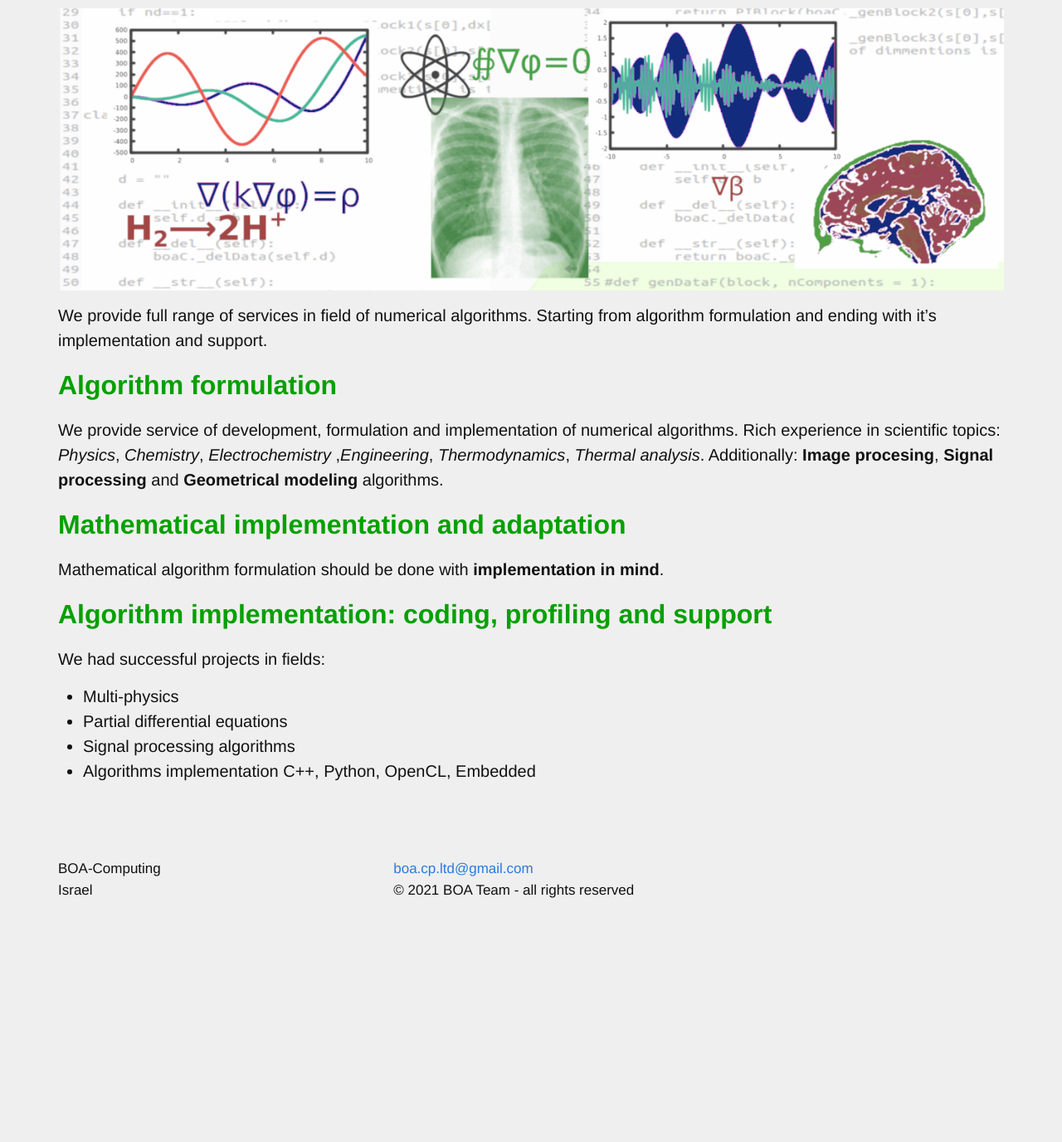
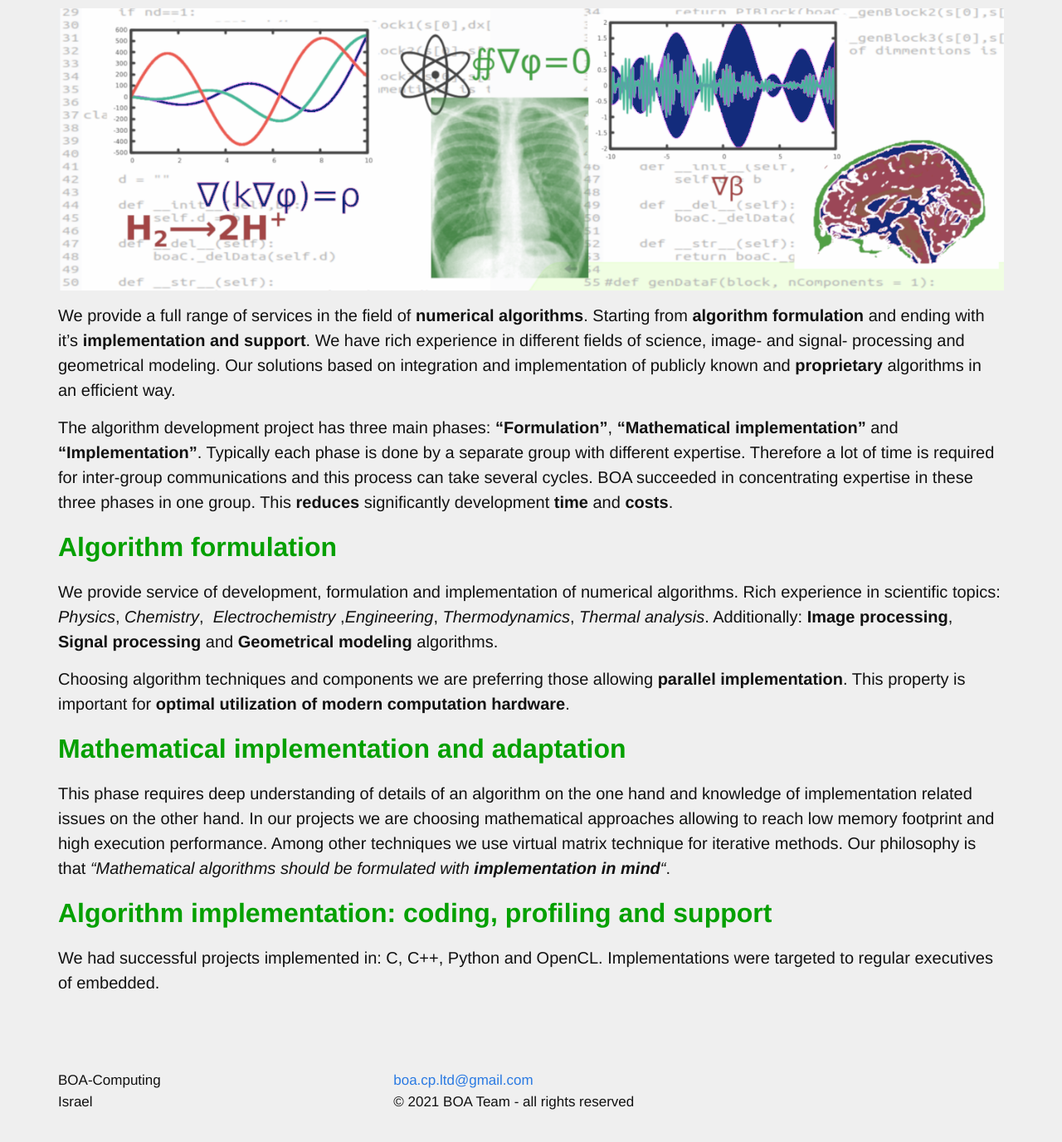
Before and after one commit to boa-cp/boa-cp.github.io, a Jekyll site: the page built from _posts/2021-05-19-Services.md, in a window 1280 px wide and 1400 px high, scrolled down 322 px. Shown: the top 1376 px of the window at 83% size. Built offline with Jekyll 4.4.1, drawn with Linux system fonts in a browser that asks for light colours; before the commit the page ends 1467 px from its top, so only the background shows below that.

```diff
--- a/_posts/2021-05-19-Services.md
+++ b/_posts/2021-05-19-Services.md
@@ -1,32 +1,43 @@
 ---
 layout: post-structure
-title:  "Services"
-date:   2021-05-19
+title:  Services
+date:   2021-05-19
 categories: About
 ---
 
-![Services](/pics/drawingS.png)
+![Service](/pics/drawingS.png)
 
-We provide full range of services in field of numerical algorithms. Starting
-from algorithm formulation and ending with it's implementation and support.
+We provide a full range of services in the field of __numerical algorithms__. Starting
+from __algorithm formulation__ and ending with it's __implementation and support__.
+We have rich experience in different fields of science, image- and signal- processing
+and geometrical modeling. Our solutions based on integration and implementation of
+publicly known and __proprietary__ algorithms in an efficient way.
 
-
+The algorithm development project has three main phases: __"Formulation"__,
+__"Mathematical implementation"__ and __"Implementation"__. Typically each phase is done by
+a separate group with different expertise. Therefore a lot of time is required for
+inter-group communications and this process can take several cycles. BOA succeeded in concentrating
+expertise in these three phases in one group. This __reduces__ significantly development
+__time__ and __costs__.
 
 ## Algorithm formulation
 
 We provide service of development, formulation and implementation of numerical algorithms.
-Rich experience in scientific topics: _Physics_, _Chemistry_,  _Electrochemistry_ ,_Engineering_, _Thermodynamics_, _Thermal analysis_.
-Additionally: __Image procesing__, __Signal processing__ and __Geometrical modeling__ algorithms.
+Rich experience in scientific topics: _Physics_, _Chemistry_,  _Electrochemistry_ ,_Engineering_, _Thermodynamics_, _Thermal analysis_.
+Additionally: __Image processing__, __Signal processing__ and __Geometrical modeling__ algorithms.
+
+Choosing algorithm techniques and components we are preferring those allowing __parallel implementation__.
+This property is important for __optimal utilization of modern computation hardware__.
 
 ## Mathematical implementation and adaptation
 
-Mathematical algorithm formulation should be done with __implementation in mind__.
-
+This phase requires deep understanding of details of an algorithm on the one hand
+and knowledge of implementation related issues on the other hand. In our projects we are choosing
+mathematical approaches allowing to reach low memory footprint and high execution performance.
+Among other techniques we use virtual matrix technique for iterative methods.
+Our philosophy is that _"Mathematical algorithms should be formulated with __implementation in mind__"_.
 
 ## Algorithm implementation: coding, profiling and support
 
-We had successful projects in fields:
-- Multi-physics
-- Partial differential equations
-- Signal processing algorithms
-- Algorithms implementation C++, Python, OpenCL, Embedded
+We had successful projects implemented in: C, C++, Python and OpenCL.
+Implementations were targeted to regular executives of embedded.
```
Also changed, not shown: _includes/cppPost.md (+5 -3 lines), _includes/servicePost.md (+6 -2 lines), _posts/2018-05-09-welcome-to-jekyll.markdown (deleted, +0 -25 lines), _posts/2018-05-09-welcome-to-jekyll1.markdown (deleted, +0 -25 lines), _posts/2018-05-10-q1.markdown (deleted, +0 -25 lines), _posts/2021-05-19-Computation-Platform.md (+11 -11 lines), pics/.pngOpenCL_logo.svg (added), pics/OpenCL_logo.svg (added), pics/drawingPB2.png (added), pics/drawingPB2.svg (added).
